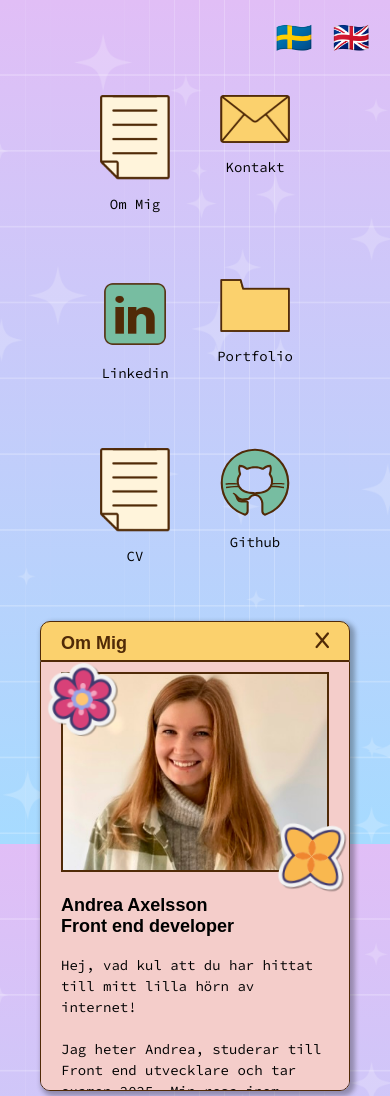
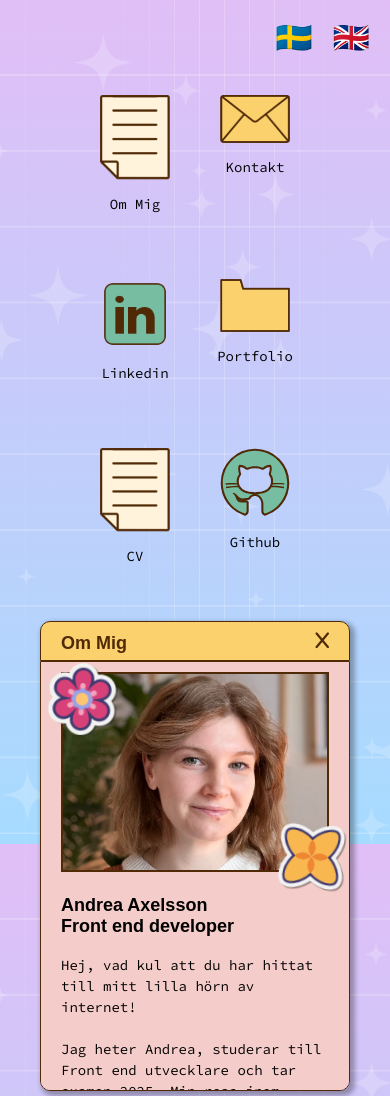
Before and after one commit to Andrea-Axelsson/Portfolio, a React (Vite) app: page / in a window 390 px wide. Shown: the top 1096 px of the page. Built offline with nearby package versions, Linux system fonts and the light colour scheme; a web font is replaced by a local one.

Commit message:
Updated code

```diff
--- a/src/data/ProjectData.jsx
+++ b/src/data/ProjectData.jsx
@@ -13,7 +13,7 @@ export default [
         bodyTextSwe: "Detta är mitt allra första passion project, ett resultat av min tid och lärande vid Scrimbas Front End Developer Bootcamp. <br><br>Jag tycker om att resa men inte att planera resan eller hitta en destination. Det blir snabbt överväldigande att navigera bland otaliga resewebbplatser för att hitta det perfekta resmålet.<br><br> Därför skapade jag en lösning som förenklar denna process. Jag har oftast bara en känsla av var jag vill åka, inte exakt var. Därför ville jag fånga den känslan i enkla alternativ så som, strand, natur och stad. Baserat på dessa preferenser, använder mitt program kod för att föreslå ett passande resmål, kompletterat med förslag på aktiviteter. Detta verktyg syftar till att ge snabb och relevant inspiration baserad på användarens önskemål.<br><br>För framtiden har jag planer på att integrera detta verktyg med Chat GPT för att utöka antalet möjliga resmål och ge ännu mer detaljerade beskrivningar. För närvarande finns en grundläggande databas av resor i en data.js-fil.<br><br>För mer information om detta projekt, tveka inte att besöka mitt git repo. Jag ser fram emot att dela med mig av denna resa och dess fortsatta utveckling.",
         bodyTextEng: "This is my very first passion project, a result of my time and learning at Scrimbas Front End Developer Bootcamp. <br><br>I enjoy traveling but not planning the trip or finding a destination. Navigating countless travel websites to find the perfect destination can quickly become overwhelming.<br><br> That's why I created a solution that simplifies this process. I usually only have a feeling of where I want to go, not exactly where. Therefore, I wanted to capture that feeling in simple options such as, beach, nature and city. Based on these preferences, my program uses code to suggest a suitable destination, complete with suggested activities. This tool aims to provide quick and relevant inspiration based on the user's wishes.<br><br>For the future, I have plans to integrate this tool with Chat GPT to expand the number of possible destinations and provide even more detailed descriptions. Currently, a basic database of trips resides in a data.js file.<br><br>For more information about this project, feel free to visit my git repo. I look forward to sharing this journey and its continued development.",
         clicked: false,
-        website: "https://vaycaygenerator.netlify.app/",
+        website: "https://vay-cay-generator.netlify.app/",
         github: "https://github.com/Andrea-Axelsson/vay-cay-generator"
     },
     {
--- a/src/index.css
+++ b/src/index.css
@@ -290,7 +290,7 @@ body {
 
 .image-div {
   position: relative;
-  background-image: url("/assets/avatar-andrea.jpeg");
+  background-image: url("/assets/andrea-2024.jpeg");
   width: 249px;
   height: 250px;
   border: 2px solid var(--accent-color);
@@ -414,8 +414,9 @@ ul {
     margin: 10px auto;
     height: 200px;
     width: 100%;
-    object-fit: cover;
+    background-size: cover;
     margin-bottom: 0px;
+    background-position: 10% 35%;
   }
   .project-tag {
     padding: 0 5px;
```
Also changed, not shown: public/assets/andrea-2024.jpeg (added).
